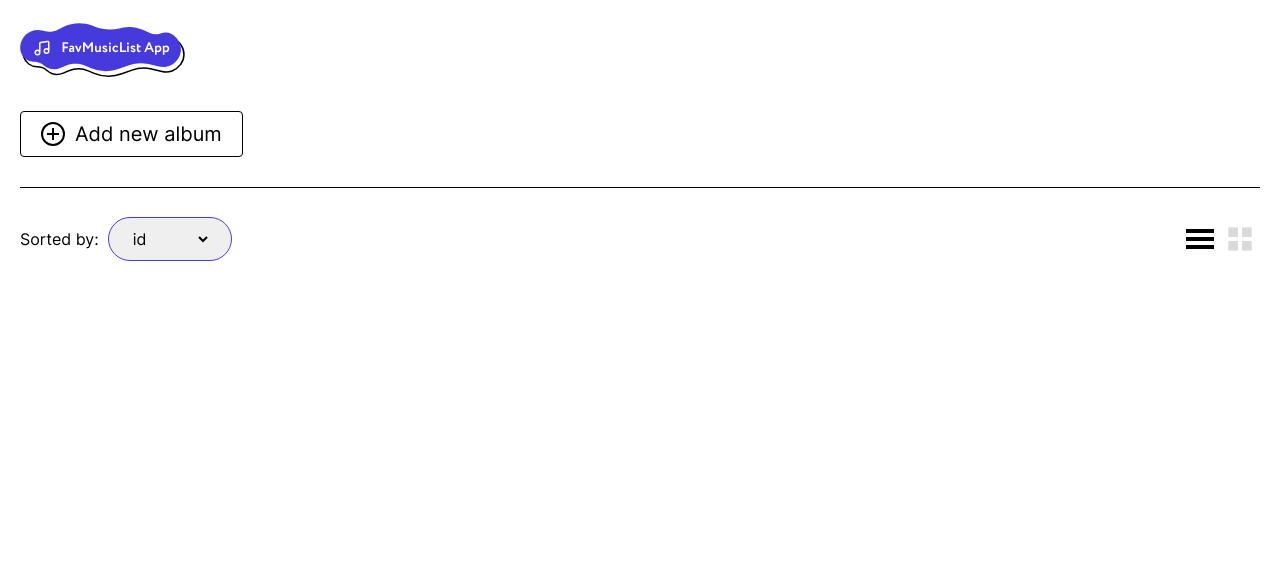
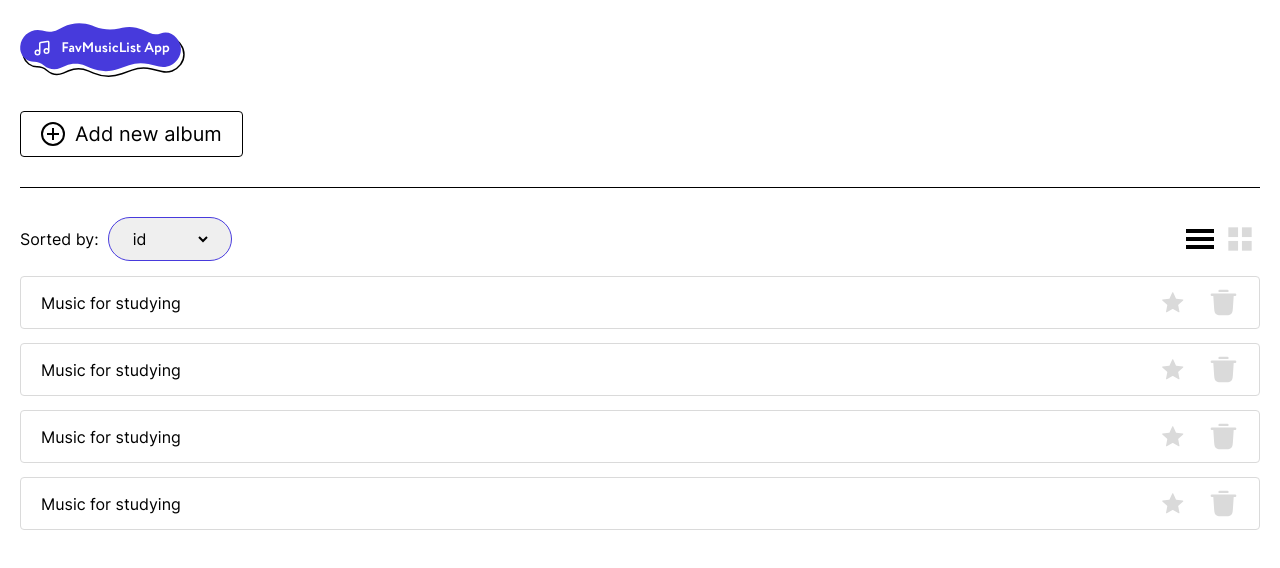
Before and after one commit to damian08k/FavMusicList, a React (Create React App) app: page / in a window 1280 px wide. Shown: the top 568 px of the page. Built offline with nearby package versions, Linux system fonts and the light colour scheme.

Commit message:
feat: Add displaying albums in list view

```diff
--- a/src/assets/styles/global.module.css
+++ b/src/assets/styles/global.module.css
@@ -25,6 +25,10 @@ html {
   font-size: 62.5%;
 }
 
+button {
+  cursor: pointer;
+}
+
 button:focus-visible,
 select:focus {
   outline-width: 2px;
--- a/src/assets/styles/variables.module.css
+++ b/src/assets/styles/variables.module.css
@@ -1,6 +1,8 @@
 :root {
   /* Spacings */
   --spacing10: 10px;
+  --spacing14: 14px;
+  --spacing16: 16px;
   --spacing18: 18px;
   --spacing19: 19px;
   --spacing20: 20px;
--- a/src/components/AlbumsList/AlbumsList.module.css
+++ b/src/components/AlbumsList/AlbumsList.module.css
@@ -8,3 +8,6 @@
   align-items: center;
   justify-content: space-between;
 }
+
+.albums {
+}
--- a/src/components/AlbumsList/AlbumsList.tsx
+++ b/src/components/AlbumsList/AlbumsList.tsx
@@ -1,4 +1,5 @@
 import classes from "./AlbumsList.module.css";
+import { Albums } from "./components/Albums/Albums";
 import { ListView } from "./components/ListView/ListView";
 import { SortedBy } from "./components/SortedBy/SortedBy";
 
@@ -9,6 +10,9 @@ export const AlbumsList = () => {
         <SortedBy />
         <ListView />
       </section>
+      <section className={classes.albums}>
+        <Albums />
+      </section>
     </div>
   );
 };
--- /dev/null
+++ b/src/components/AlbumsList/components/Albums/Albums.module.css
@@ -0,0 +1,18 @@
+.root {
+  margin-top: var(--spacing30);
+}
+
+.root.list {
+  display: flex;
+  flex-direction: column;
+  gap: var(--spacing10);
+}
+
+@media (min-width: 912px) {
+  .root {
+    margin-top: var(--spacing16);
+  }
+  .root.list {
+    gap: var(--spacing14);
+  }
+}
--- /dev/null
+++ b/src/components/AlbumsList/components/Albums/Albums.tsx
@@ -0,0 +1,15 @@
+import classes from "./Albums.module.css";
+import { Album } from "./components/Album/Album";
+
+export const Albums = () => {
+  // TODO: in classes.list add condition with selected display option
+  return (
+    <div className={`${classes.root} ${classes.list}`}>
+      {/* //TODO: This should be change to state mapping */}
+      <Album />
+      <Album />
+      <Album />
+      <Album />
+    </div>
+  );
+};
--- /dev/null
+++ b/src/components/AlbumsList/components/Albums/components/Album/Album.module.css
@@ -0,0 +1,68 @@
+.root {
+}
+
+.buttons {
+  display: flex;
+  justify-content: center;
+  gap: var(--spacing20);
+}
+
+.x {
+  overflow: hidden;
+  white-space: nowrap;
+}
+
+.albumButton {
+  display: flex;
+  justify-content: center;
+  width: 31px;
+  height: 31px;
+  border: none;
+  background-color: transparent;
+}
+
+.albumButton > * {
+  width: 100%;
+  height: 100%;
+}
+
+.albumName {
+  font-size: 1.6rem;
+  font-weight: 400;
+}
+
+.starIcon path {
+  transition: fill 0.2s linear;
+}
+
+.binIcon path {
+  transition: 0.2s linear;
+  transition-property: all;
+}
+
+.starIcon:hover path {
+  fill: var(--purpleColor);
+}
+
+.binIcon:hover > * {
+  fill: var(--blackColor);
+  stroke: var(--blackColor);
+}
+
+.root[data-display="list"] {
+  display: flex;
+  justify-content: space-between;
+  align-items: center;
+  padding: var(--spacing10) var(--spacing20);
+  border: 1px solid var(--greyColor);
+  border-radius: 4px;
+}
+
+[data-display="list"] .albumName {
+  text-overflow: ellipsis;
+  overflow: hidden;
+  white-space: nowrap;
+}
+
+[data-display="list"] .albumButton {
+}
--- /dev/null
+++ b/src/components/AlbumsList/components/Albums/components/Album/Album.tsx
@@ -0,0 +1,26 @@
+import classes from "./Album.module.css";
+import { ReactComponent as StarIcon } from "../../../../../../assets/icons/star.svg";
+import { ReactComponent as BinIcon } from "../../../../../../assets/icons/bin.svg";
+
+export const Album = () => {
+  return (
+    // TODO: in data-display add condition with selected display option
+    <div className={classes.root} data-display={"list"}>
+      <p className={classes.albumName}>Music for studying</p>
+      <div className={classes.buttons}>
+        <button
+          className={classes.albumButton}
+          aria-label="Mark album as best of the best"
+        >
+          <StarIcon className={classes.starIcon} />
+        </button>
+        <button
+          className={classes.albumButton}
+          aria-label="Remove album from list"
+        >
+          <BinIcon className={classes.binIcon} />
+        </button>
+      </div>
+    </div>
+  );
+};
```
Also changed, not shown: src/assets/icons/star.svg.
